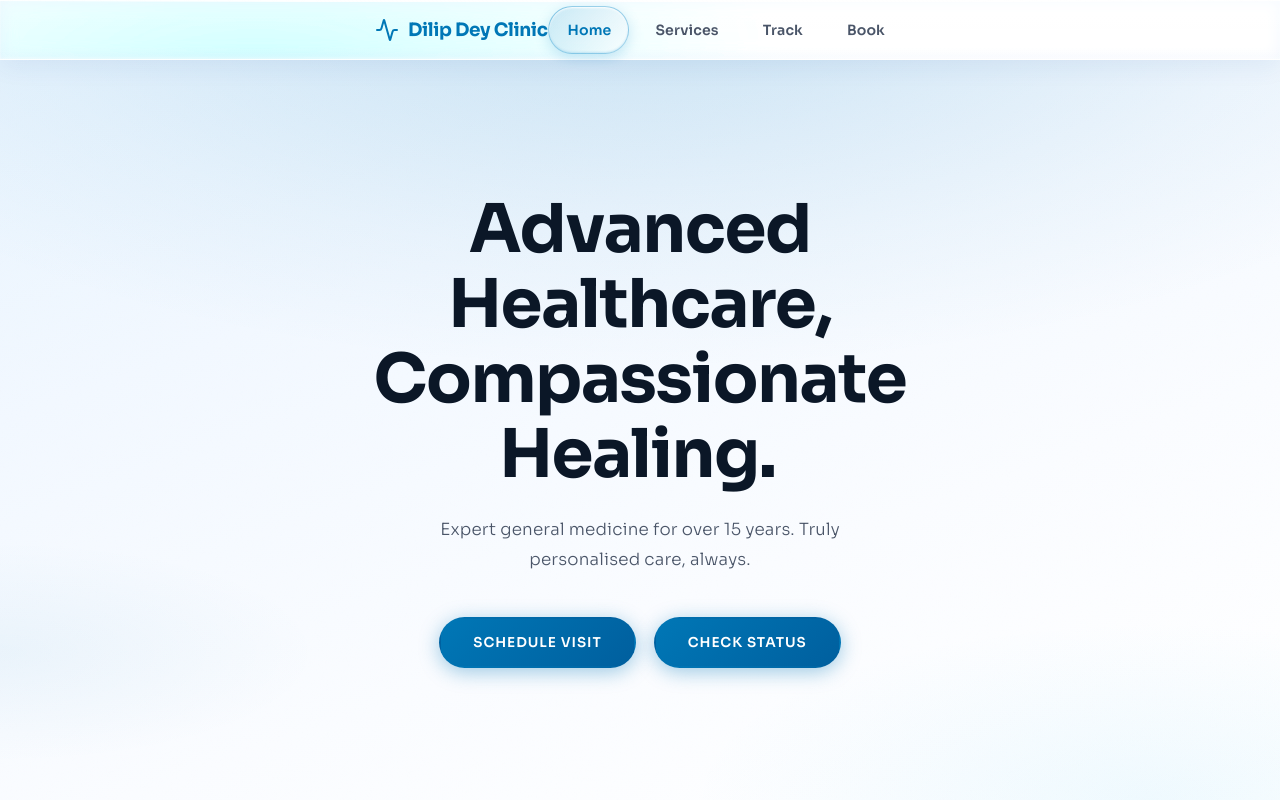
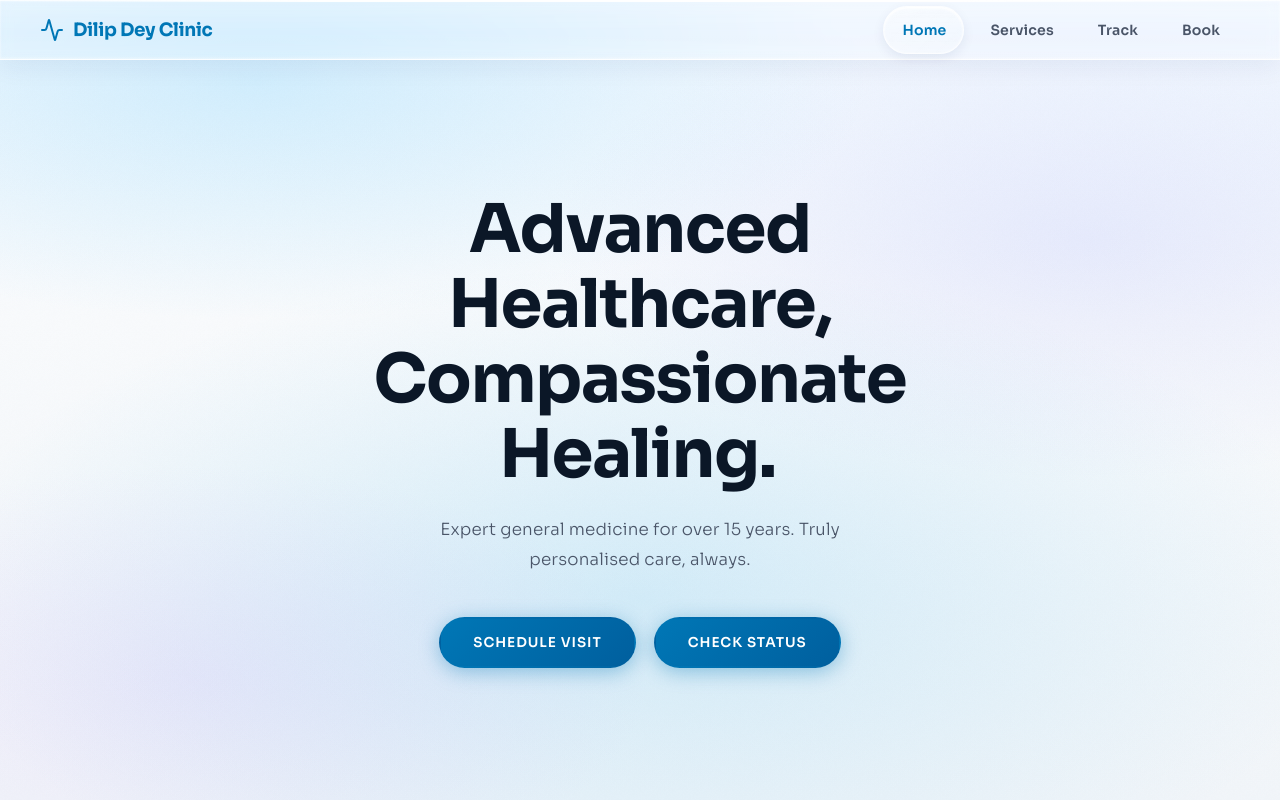
Before and after one commit to jitkarmakar46/DR.-Dey-s-website, a React (Vite) app in the folder frontend/: page / in a window 1280 px wide. Shown: the top 800 px of the page. Built offline with nearby package versions, Linux system fonts and the light colour scheme.

Commit message:
feat(ui): fixed liquid glass top bar and neutral true-color optical refraction on bottom island

```diff
--- a/frontend/src/index.css
+++ b/frontend/src/index.css
@@ -44,6 +44,8 @@ body {
     position: relative;
     -webkit-overflow-scrolling: touch;
     overflow-x: hidden;
+    padding-top: var(--top-h);
+    padding-bottom: calc(64px + 32px);
 }
 
 /* GPU-accelerated fixed ambient background — zero repaint penalty during scrolling */
@@ -68,26 +70,29 @@ body::before {
 .container { width: 100%; max-width: 1200px; margin: 0 auto; padding: 0 24px; }
 
 /* ============================================================
-   TOP HEADER — Apple Liquid Glass (Centered logo / desktop flex)
+   TOP HEADER — Apple Liquid Glass (Fixed Top Bar)
    ============================================================ */
 .top-header {
-    position: sticky;
+    position: fixed;
     top: 0;
-    z-index: 200;
+    left: 0;
+    right: 0;
+    width: 100%;
+    z-index: 998;
     height: var(--top-h);
     display: flex;
     align-items: center;
     justify-content: center;
-    background: linear-gradient(180deg, rgba(255, 255, 255, 0.38) 0%, rgba(255, 255, 255, 0.14) 100%);
-    backdrop-filter: blur(8px) saturate(240%) contrast(120%) brightness(105%);
-    -webkit-backdrop-filter: blur(8px) saturate(240%) contrast(120%) brightness(105%);
-    border-bottom: 1.5px solid rgba(255, 255, 255, 0.85);
+    background: linear-gradient(180deg, rgba(255, 255, 255, 0.20) 0%, rgba(255, 255, 255, 0.05) 55%, rgba(255, 255, 255, 0.15) 100%);
+    backdrop-filter: blur(6px);
+    -webkit-backdrop-filter: blur(6px);
+    border-bottom: 1.25px solid rgba(255, 255, 255, 0.85);
     box-shadow:
-        inset 0 1px 1px 0 rgba(255, 255, 255, 0.95),
+        inset 0 1px 1.5px 0 rgba(255, 255, 255, 0.95),
         inset 0 -1.5px 2px 0 rgba(255, 255, 255, 0.35),
-        0 8px 24px rgba(0, 70, 150, 0.06);
-    transform: translateZ(0);
-    -webkit-transform: translateZ(0);
+        0 8px 24px rgba(0, 40, 100, 0.06);
+    transform: translate3d(0, 0, 0);
+    -webkit-transform: translate3d(0, 0, 0);
 }
 
 .top-header::before {
@@ -133,28 +138,27 @@ body::before {
     overflow: hidden;
     will-change: transform;
 
-    /* Apple Liquid Glass Material - Translucent with Refractive Luster */
+    /* Apple Liquid Glass Material - 100% Neutral Translucent Water (Zero Color Shift) */
     background: linear-gradient(
         135deg,
-        rgba(255, 255, 255, 0.22) 0%,
-        rgba(255, 255, 255, 0.05) 45%,
-        rgba(202, 240, 248, 0.18) 100%
+        rgba(255, 255, 255, 0.20) 0%,
+        rgba(255, 255, 255, 0.04) 50%,
+        rgba(255, 255, 255, 0.16) 100%
     );
 
     /* Apple Liquid Glass Optical Refraction:
-       Sharp 7px blur preserves text outlines, magnifies letter strokes, and distorts content realistically
-       instead of obliterating text into a foggy smudge. 240% saturation makes underlying text colors shine through */
-    -webkit-backdrop-filter: blur(7px) saturate(240%) contrast(125%) brightness(108%);
-    backdrop-filter: blur(7px) saturate(240%) contrast(125%) brightness(108%);
+       Clean 6px blur softly bends and magnifies shapes without altering the original color of text and icons */
+    -webkit-backdrop-filter: blur(6px);
+    backdrop-filter: blur(6px);
 
     /* Liquid Glass Caustic Bevel & Specular Light Highlights */
     border: 1.25px solid rgba(255, 255, 255, 0.85);
     box-shadow:
         inset 0 1.5px 1.5px 0 rgba(255, 255, 255, 0.95),  /* Top liquid meniscus specular reflection */
-        inset 0 -1.5px 2px 0 rgba(255, 255, 255, 0.40),   /* Bottom caustic bounce reflection */
+        inset 0 -1.5px 2px 0 rgba(255, 255, 255, 0.35),   /* Bottom caustic bounce reflection */
         inset 0 0 16px 0 rgba(255, 255, 255, 0.20),         /* Inner volumetric luminescence */
-        0 14px 34px -4px rgba(0, 50, 120, 0.15),           /* Ambient water-refracted drop shadow */
-        0 4px 12px -2px rgba(0, 0, 0, 0.06);
+        0 14px 34px -4px rgba(0, 40, 100, 0.14),           /* Ambient water-refracted drop shadow */
+        0 4px 12px -2px rgba(0, 0, 0, 0.05);
 }
 
 /* Curved Lens Top Glare Sheen */
@@ -166,12 +170,12 @@ body::before {
     right: 6%;
     height: 48%;
     border-radius: 9999px 9999px 0 0;
-    background: linear-gradient(180deg, rgba(255, 255, 255, 0.50) 0%, rgba(255, 255, 255, 0.05) 80%, transparent 100%);
+    background: linear-gradient(180deg, rgba(255, 255, 255, 0.45) 0%, rgba(255, 255, 255, 0.04) 75%, transparent 100%);
     pointer-events: none;
     z-index: 1;
 }
 
-/* Perimeter Refraction Gradient Rim */
+/* Perimeter Refraction Gradient Rim - Neutral Specular White */
 .bottom-nav::after {
     content: '';
     position: absolute;
@@ -180,9 +184,9 @@ body::before {
     padding: 1px;
     background: linear-gradient(
         135deg,
-        rgba(255, 255, 255, 0.95) 0%,
+        rgba(255, 255, 255, 0.90) 0%,
         rgba(255, 255, 255, 0.25) 35%,
-        rgba(186, 230, 253, 0.45) 70%,
+        rgba(255, 255, 255, 0.15) 70%,
         rgba(255, 255, 255, 0.75) 100%
     );
     -webkit-mask: linear-gradient(#fff 0 0) content-box, linear-gradient(#fff 0 0);
@@ -241,7 +245,7 @@ body::before {
     text-shadow: 0 1px 3px rgba(255, 255, 255, 0.95), 0 0 12px rgba(2, 132, 199, 0.3) !important;
 }
 
-/* Liquid Water Droplet Sliding Pill */
+/* Liquid Water Droplet Sliding Pill — Neutral Clear Water Lens */
 .nav-pill {
     position: absolute;
     top: 50%;
@@ -249,14 +253,14 @@ body::before {
     height: 48px;
     margin-top: -24px;
     border-radius: 9999px;
-    background: linear-gradient(135deg, rgba(2, 132, 199, 0.18) 0%, rgba(255, 255, 255, 0.35) 100%);
-    border: 1px solid rgba(2, 132, 199, 0.35);
+    background: linear-gradient(135deg, rgba(255, 255, 255, 0.32) 0%, rgba(255, 255, 255, 0.10) 100%);
+    border: 1px solid rgba(255, 255, 255, 0.65);
     box-shadow:
-        inset 0 1px 2px 0 rgba(255, 255, 255, 0.95),
-        inset 0 -1px 2px 0 rgba(2, 132, 199, 0.18),
-        0 4px 14px rgba(2, 132, 199, 0.20);
-    backdrop-filter: blur(6px) saturate(220%) contrast(120%);
-    -webkit-backdrop-filter: blur(6px) saturate(220%) contrast(120%);
+        inset 0 1.5px 2px 0 rgba(255, 255, 255, 0.95),
+        inset 0 -1px 2px 0 rgba(255, 255, 255, 0.25),
+        0 4px 12px rgba(0, 40, 100, 0.08);
+    backdrop-filter: blur(4px);
+    -webkit-backdrop-filter: blur(4px);
     z-index: 1;
     pointer-events: none;
     transition:
@@ -264,9 +268,6 @@ body::before {
         transform 0.38s cubic-bezier(0.25, 1, 0.5, 1),
         opacity 0.25s ease;
 }
-
-/* Keep page content from being obscured under the floating island */
-body { padding-bottom: calc(64px + 32px); }
 
 /* Focus / selection */
 a:focus, button:focus, input:focus, a:active, button:active { outline: none !important; box-shadow: none !important; }
@@ -307,13 +308,7 @@ input::selection { background: rgba(0,119,182,0.15) !important; }
     text-align: center;
     scroll-margin-top: var(--top-h);
     overflow: hidden;
-
-    /* Elegant full-screen mesh gradient — no harsh blue edge */
-    background:
-        radial-gradient(ellipse 90% 65% at 50% -10%, rgba(0,119,182,0.16) 0%, rgba(0,119,182,0.04) 55%, transparent 80%),
-        radial-gradient(ellipse 60% 40% at 90% 100%, rgba(56,189,248,0.08) 0%, transparent 60%),
-        radial-gradient(ellipse 50% 30% at 0% 80%, rgba(0,119,182,0.05) 0%, transparent 50%),
-        linear-gradient(160deg, #e8f4fe 0%, #f2f8ff 30%, #fafcff 65%, #ffffff 100%);
+    background: transparent;
 }
 
 /* Noise texture for premium depth */
@@ -617,7 +612,7 @@ input[type="date"]::-webkit-calendar-picker-indicator { opacity: 0; width: 100%;
     /* Bottom nav liquid island sizing is managed by island component */
 
     html, body, .app-container { scroll-snap-type: none !important; scroll-behavior: auto !important; }
-    body { padding-bottom: var(--bot-h); }
+    body { padding-top: var(--top-h) !important; padding-bottom: calc(64px + 32px) !important; }
 
     .section, .hero {
         min-height: calc(100vh - var(--top-h));
@@ -627,6 +622,7 @@ input[type="date"]::-webkit-calendar-picker-indicator { opacity: 0; width: 100%;
         display: flex !important;
         flex-direction: column !important;
         justify-content: center;
+        background: transparent !important;
     }
     .section > .container, .hero > .container {
         flex-grow: 1;
@@ -750,33 +746,24 @@ input[type="date"]::-webkit-calendar-picker-indicator { opacity: 0; width: 100%;
 .desktop-nav a:hover, .desktop-nav a.active { color: var(--blue); }
 /* nav-pill inside desktop-nav inherits the .nav-pill rules already defined */
 
-/* On desktop: logo left, nav right */
+/* On desktop: top-header space-between, nav right */
 @media (min-width: 769px) {
+    .top-header {
+        justify-content: space-between;
+        padding: 0 40px;
+    }
     /* Logo aligns left on desktop */
     .logo-centered { margin: 0; }
     /* Bottom nav is completely hidden on desktop */
     .bottom-nav { display: none !important; }
-    body { padding-bottom: 0 !important; }
+    body { padding-top: var(--top-h) !important; padding-bottom: 0 !important; }
     /* Page height on desktop uses only top header */
     .hero { height: calc(100vh - var(--top-h)) !important; }
     .section { scroll-margin-top: var(--top-h) !important; }
 }
 
-/* On mobile: hide desktop nav, show bottom nav */
+/* On mobile: hide desktop nav, center logo in fixed liquid glass top bar */
 @media (max-width: 768px) {
     .desktop-nav { display: none !important; }
+    body { padding-top: var(--top-h) !important; padding-bottom: calc(64px + 32px) !important; }
 }
-
-/* ============================================================
-   DESKTOP & MOBILE MEDIA CONTROLS FOR FLOATING ISLAND
-   ============================================================ */
-@media (min-width: 769px) {
-    /* Hide floating bottom island completely on desktop (uses top nav) */
-    .bottom-nav { display: none !important; }
-    body { padding-bottom: 0 !important; }
-}
-
-@media (max-width: 768px) {
-    /* Floating bottom island padding on mobile */
-    body { padding-bottom: calc(64px + 32px) !important; }
-}
```
